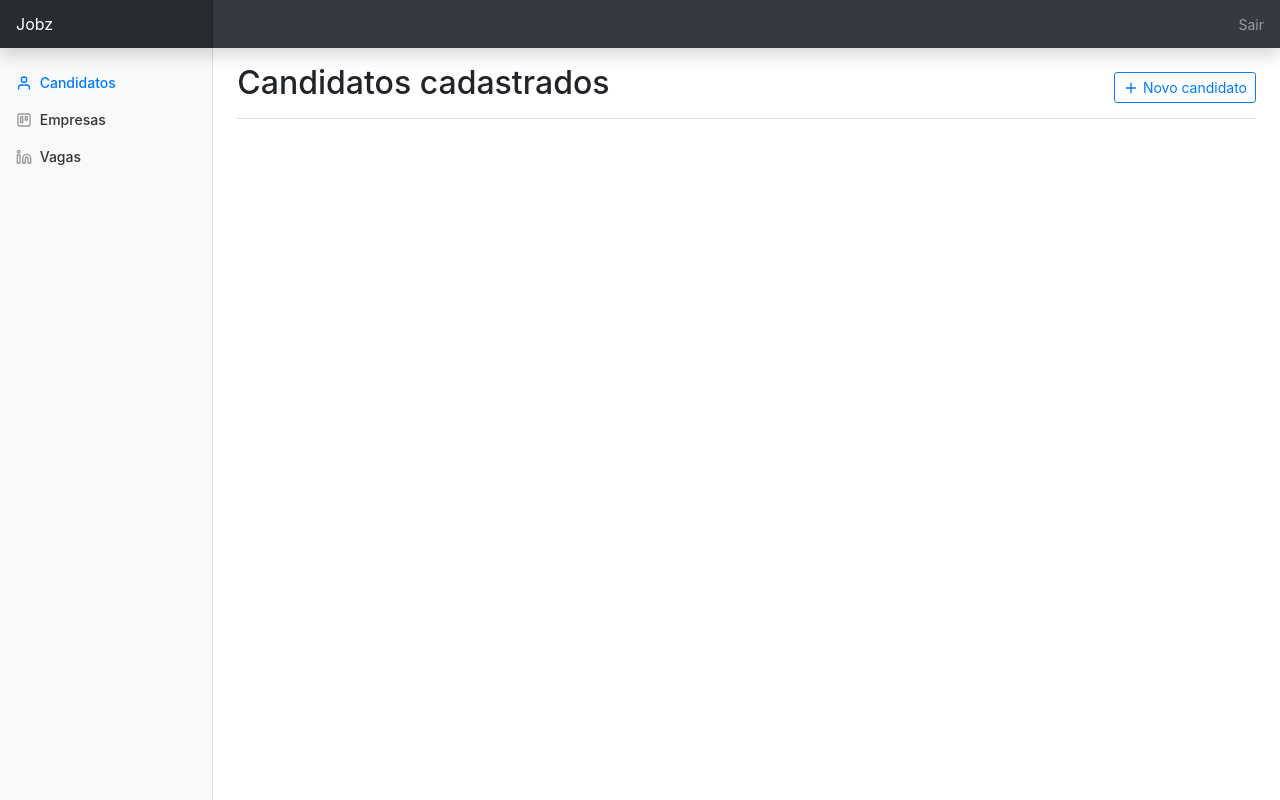
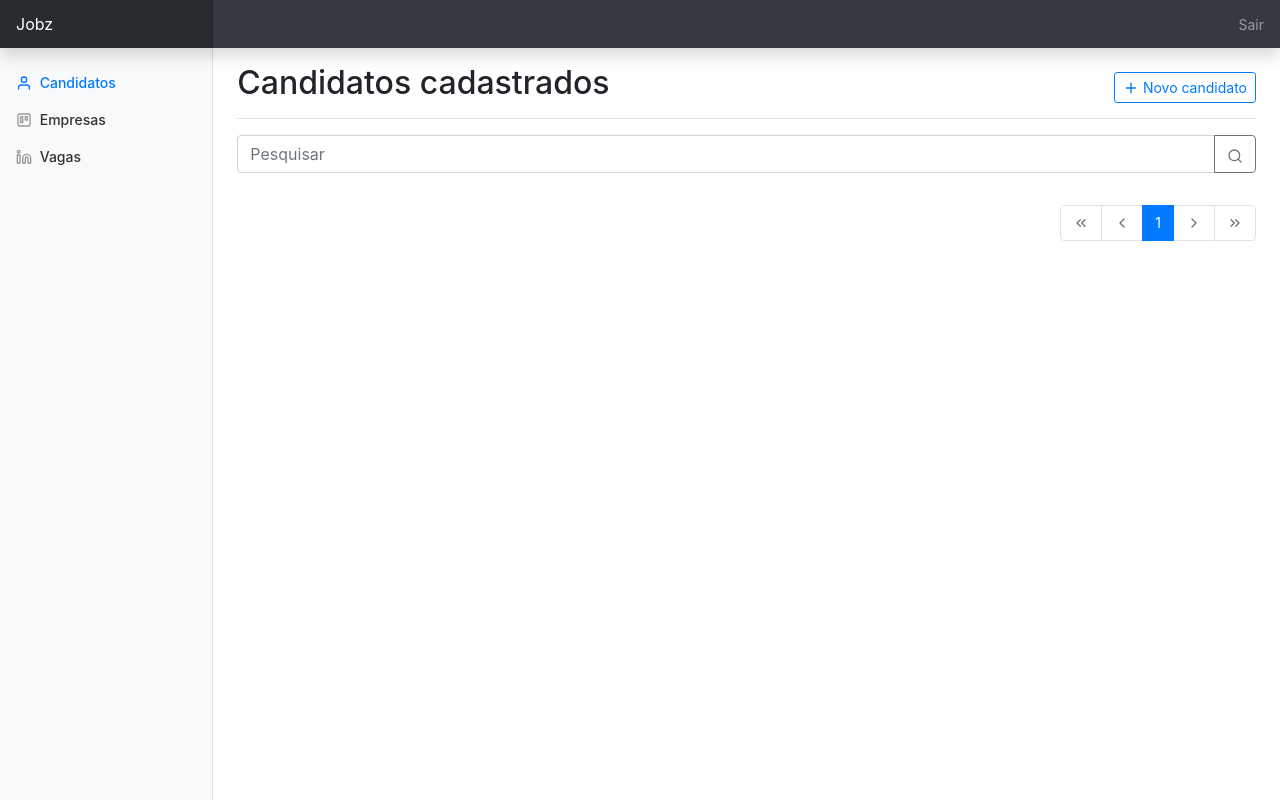
Before and after one commit to nunesvictor/ifto-spi-ntdweb-jobz, a Django app: page /core/candidatos/ in a window 1280 px wide. Run offline with Django 3.2, Linux system fonts and the light colour scheme; data that the repository does not hold is empty.

Commit message:
Add pesquisa em CandidatoListView Add paginação em CandidatoListView Fix templates

```diff
--- a/src/core/templates/candidato/list.html
+++ b/src/core/templates/candidato/list.html
@@ -16,11 +16,27 @@
 
 {% block content-body %}
 <div class="list-group">
+  <form action="">
+    <div class="row mb-3">
+      <div class="col">
+        <div class="input-group">
+          <input type="text" name="search" class="form-control" placeholder="Pesquisar"
+            value="{{ request.GET.search }}" />
+          <div class="input-group-append">
+            <button class="btn btn-outline-secondary" type="submit">
+              <span data-feather="search"></span>
+            </button>
+          </div>
+        </div>
+      </div>
+    </div>
+  </form>
+
   {% for candidato in object_list %}
   <a href="{% url 'core:candidato_edit' candidato.pk %}" class="list-group-item list-group-item-action">
     <div class="d-flex w-100 justify-content-between mb-2">
       <h5 class="mb-1">{{ candidato }}</h5>
-      <small>Experiência como: {{ candidato.experienciaprofissional_set.all|values_list:'cargo__descricao'|join:', '}}</small>
+      <small>{{ candidato.experienciaprofissional_set.all|values_list:'cargo__descricao'|join:', '}}</small>
     </div>
     <p class="mb-1">
       <span data-feather="phone"></span> {{ candidato.contato.telefone|mask:'phone' }}
@@ -32,5 +48,72 @@
     </small>
   </a>
   {% endfor %}
+
+  <div class="d-flex justify-content-end align-items-center mt-3">
+    <nav>
+      <ul class="pagination">
+        {% if page_obj.has_previous %}
+        <li class="page-item">
+          <a class="page-link" href="?page=1">
+            <span data-feather="chevrons-left"></span>
+          </a>
+        </li>
+        <li class="page-item">
+          <a class="page-link" href="?page={{ page_obj.previous_page_number }}">
+            <span data-feather="chevron-left"></span>
+          </a>
+        </li>
+        <li class="page-item">
+          <a class="page-link" href="?page={{ page_obj.previous_page_number }}">
+            {{ page_obj.previous_page_number }}
+          </a>
+        </li>
+        {% else %}
+        <li class="page-item disabled">
+          <a class="page-link">
+            <span data-feather="chevrons-left"></span>
+          </a>
+        </li>
+        <li class="page-item disabled">
+          <a class="page-link">
+            <span data-feather="chevron-left"></span>
+          </a>
+        </li>
+        {% endif %}
+        <li class="page-item active" aria-current="page">
+          <span class="page-link">{{ page_obj.number }}</span>
+        </li>
+        {% if page_obj.has_next %}
+        <li class="page-item">
+          <a class="page-link" href="?page={{ page_obj.next_page_number }}">
+            {{ page_obj.next_page_number }}
+          </a>
+        </li>
+        <li class="page-item">
+          <a class="page-link" href="?page={{ page_obj.next_page_number }}">
+            <span data-feather="chevron-right"></span>
+          </a>
+        </li>
+        <li class="page-item">
+          <a class="page-link" href="?page={{ page_obj.paginator.num_pages }}">
+            <span data-feather="chevrons-right"></span>
+          </a>
+        </li>
+        {% else %}
+        <li class="page-item disabled">
+          <a class="page-link">
+            <span data-feather="chevron-right"></span>
+          </a>
+        </li>
+        <li class="page-item disabled">
+          <a class="page-link">
+            <span data-feather="chevrons-right"></span>
+          </a>
+        </li>
+        {% endif %}
+
+      </ul>
+    </nav>
+  </div>
 </div>
 {% endblock content-body %}
--- a/src/core/views/candidato.py
+++ b/src/core/views/candidato.py
@@ -1,12 +1,28 @@
-from typing import Any, Dict
+import json
+from functools import reduce
+from operator import or_
+from typing import Any, Dict, List
 
 from core.forms.candidato import CandidatoModelForm
 from core.forms.experiencia import ExperienciaModelForm
-from core.models import Candidato, Contato, Endereco, ExperienciaProfissional
+from core.models import (
+    Candidato,
+    Contato,
+    Endereco,
+    EstadoCivil,
+    ExperienciaProfissional,
+    Genero,
+)
 from django import forms
 from django.contrib.auth.models import User
 from django.db import transaction
-from django.forms.models import inlineformset_factory, model_to_dict
+from django.db.models.query import QuerySet
+from django.db.models.query_utils import Q
+from django.forms.models import (
+    fields_for_model,
+    inlineformset_factory,
+    model_to_dict,
+)
 from django.http.response import HttpResponse, HttpResponseRedirect
 from django.urls import reverse_lazy
 from django.views.generic.edit import CreateView, DeleteView, UpdateView
@@ -16,6 +32,63 @@ from django.views.generic.list import ListView
 class CandidatoListView(ListView):
     model = Candidato
     template_name = 'candidato/list.html'
+    paginate_by = 5
+    ordering = ('user__first_name',)
+
+    def _get_candidato_filters(self):
+        exclude = (
+            'user',
+            'uf_expedicao',
+            'genero',
+            'endereco',
+            'estado_civil',
+            'contato')
+
+        return list(fields_for_model(self.model, exclude=exclude).keys())
+
+    def _get_user_filters(self, name: str = 'user') -> List[str]:
+        return [f'{name}__{f}' for f in ('first_name', 'last_name')]
+
+    def _get_genero_filters(self, name: str = 'genero') -> List[str]:
+        fields = list(fields_for_model(Genero).keys())
+        return [f'{name}__{f}' for f in fields]
+
+    def _get_estado_civil_filters(self, name: str = 'estado_civil') -> List[str]:
+        fields = list(fields_for_model(EstadoCivil).keys())
+        return [f'{name}__{f}' for f in fields]
+
+    def _get_endereco_filters(self, name: str = 'endereco') -> List[str]:
+        fields = list(fields_for_model(Endereco, exclude=('uf')).keys())
+        return [f'{name}__{f}' for f in fields]
+
+    def _get_contato_filters(self, name: str = 'contato') -> List[str]:
+        exclude = ('newsletter_subscriber',)
+        fields = list(fields_for_model(Contato, exclude=exclude).keys())
+        return [f'{name}__{f}' for f in fields]
+
+    def _get_filters(self) -> List[str]:
+        filters = self._get_candidato_filters()
+        filters.extend(self._get_contato_filters())
+        filters.extend(self._get_endereco_filters())
+        filters.extend(self._get_estado_civil_filters())
+        filters.extend(self._get_genero_filters())
+        filters.extend(self._get_user_filters())
+
+        return [f'{f}__icontains' for f in filters]
+
+    def get_queryset(self) -> QuerySet[Candidato]:
+        queryset = super().get_queryset()
+        search = self.request.GET.get('search')
+        filters = self._get_filters()
+
+        if not search:
+            return queryset
+
+        print(json.dumps(filters, sort_keys=True, indent=4))
+        or_joined_filters = reduce(
+            or_, (Q(**{f'{f}': search}) for f in filters))
+
+        return queryset.filter(or_joined_filters)
 
 
 class CandidatoCreateView(CreateView):
```
